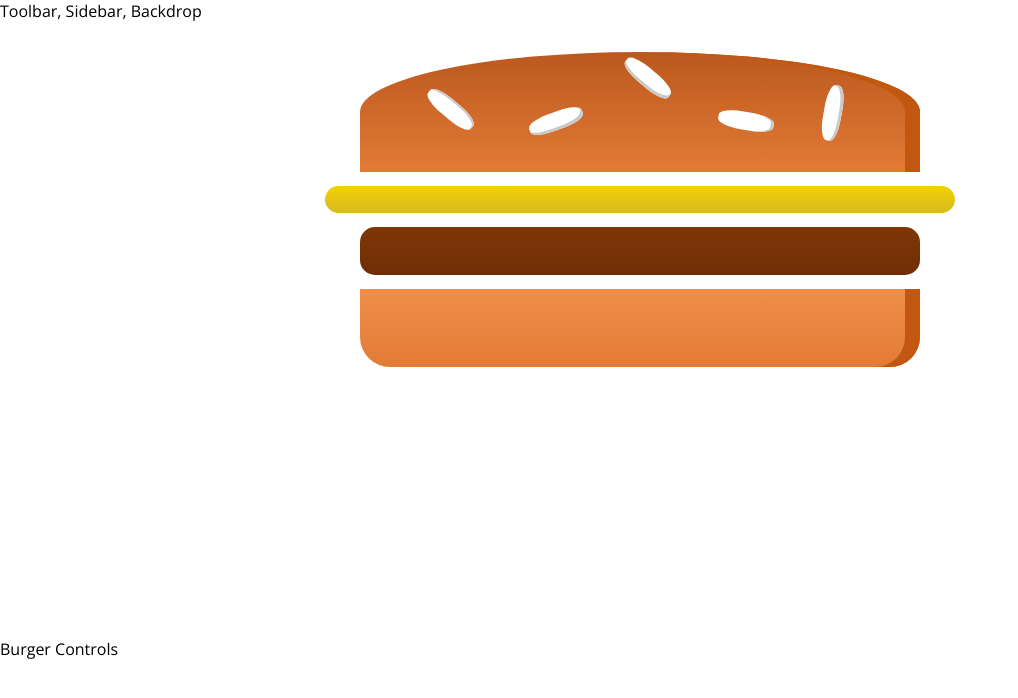
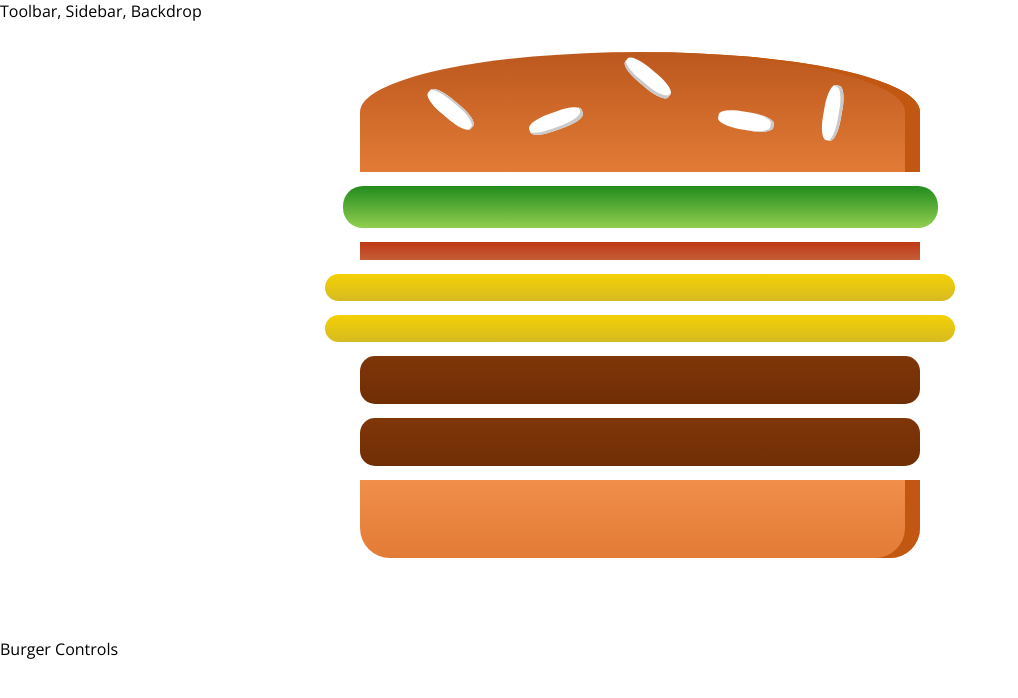
Before and after one commit to KKendle/burger-builder, a React (Create React App) app: page / in a window 1280 px wide. Shown: the top 698 px of the page, without its empty margins (0-1018 px from the left). Built offline with nearby package versions, Linux system fonts and the light colour scheme.

Commit message:
dynamic burger ingredients

```diff
--- a/src/components/Burger/Burger.js
+++ b/src/components/Burger/Burger.js
@@ -4,11 +4,22 @@
 import BurgerIngredient from './BurgerIngredient/BurgerIngredient';
 
 const burger = (props) => {
+    // get keys from ingredients state object
+    // iterate each ingredient and toss it into an array - creating an array with a length of the value from the key
+    // (the 'cheese' key has a value of '2' so it creates an array with a length of 2)
+    // iterate again, generating a unique key since there are multiple components of the same type
+    // return the component with the related type
+    const transformedIngredients = Object.keys(props.ingredients)
+        .map(igKey => {
+            return [...Array(props.ingredients[igKey])].map((_, i) => {
+                return <BurgerIngredient key={igKey + i} type={igKey} />;
+            });
+        });
+
     return (
         <div className="Burger">
             <BurgerIngredient type="bread-top" />
-            <BurgerIngredient type="cheese" />
-            <BurgerIngredient type="meat" />
+            {transformedIngredients}
             <BurgerIngredient type="bread-bottom" />
         </div>
     );
--- a/src/components/Burger/BurgerIngredient/BurgerIngredient.js
+++ b/src/components/Burger/BurgerIngredient/BurgerIngredient.js
@@ -30,7 +30,7 @@
                 break;
 
             case ('salad'):
-                ingredient = <div className="salad"></div>;
+                ingredient = <div className="Salad"></div>;
                 break;
 
             case ('bacon'):
--- a/src/containers/BurgerBuilder/BurgerBuilder.js
+++ b/src/containers/BurgerBuilder/BurgerBuilder.js
@@ -4,10 +4,19 @@
 import Burger from '../../components/Burger/Burger';
 
 class BurgerBuilder extends Component {
+    state = {
+        ingredients: {
+            salad: 1,
+            bacon: 1,
+            cheese: 2,
+            meat: 2
+        }
+    }
+
     render() {
         return (
             <Aux>
-                <Burger />
+                <Burger ingredients={this.state.ingredients} />
                 <div>Burger Controls</div>
             </Aux>
         );
```
